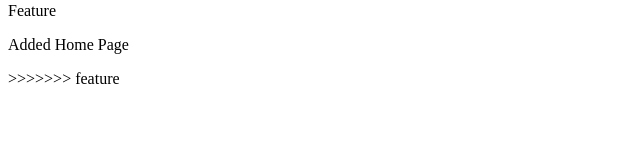
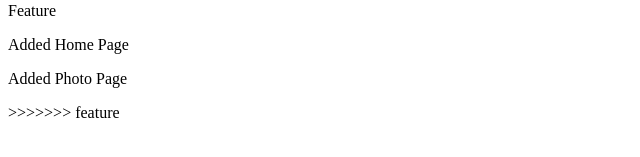
Before and after one commit to Khan-jahan/Git-Review, a plain HTML site: page Index.html in a window 1280 px wide. Shown: the part 385-542 px from the top of the page, without its empty margins (0-640 px from the left). Drawn offline with Linux system fonts and the light colour scheme.

Commit message:
Feature photo page added

```diff
--- a/Index.html
+++ b/Index.html
@@ -27,6 +27,7 @@
 =======
     <section> Feature
         <p> Added Home Page</p>
+        <p> Added Photo Page </p>
 
 >>>>>>> feature
     </section>
```
